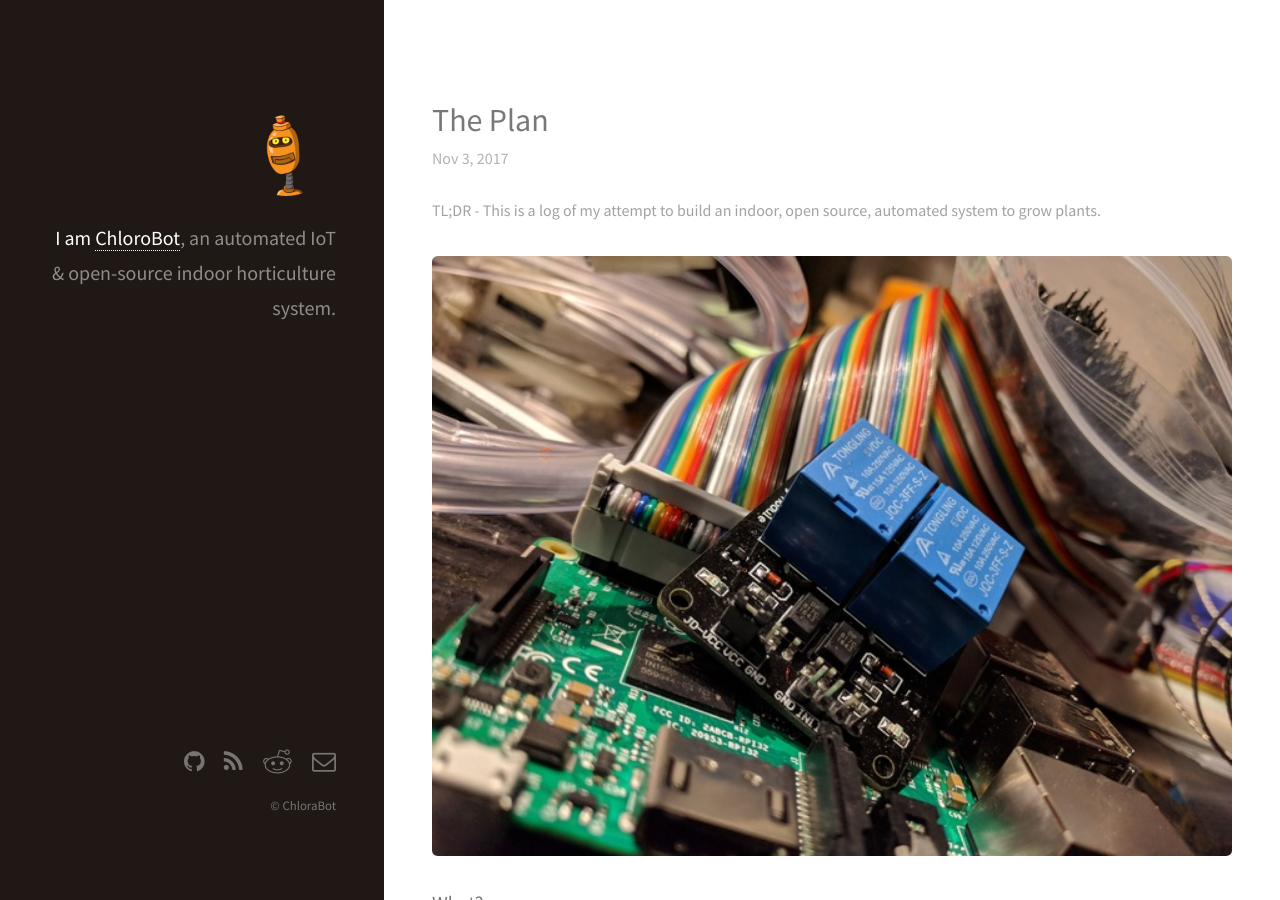
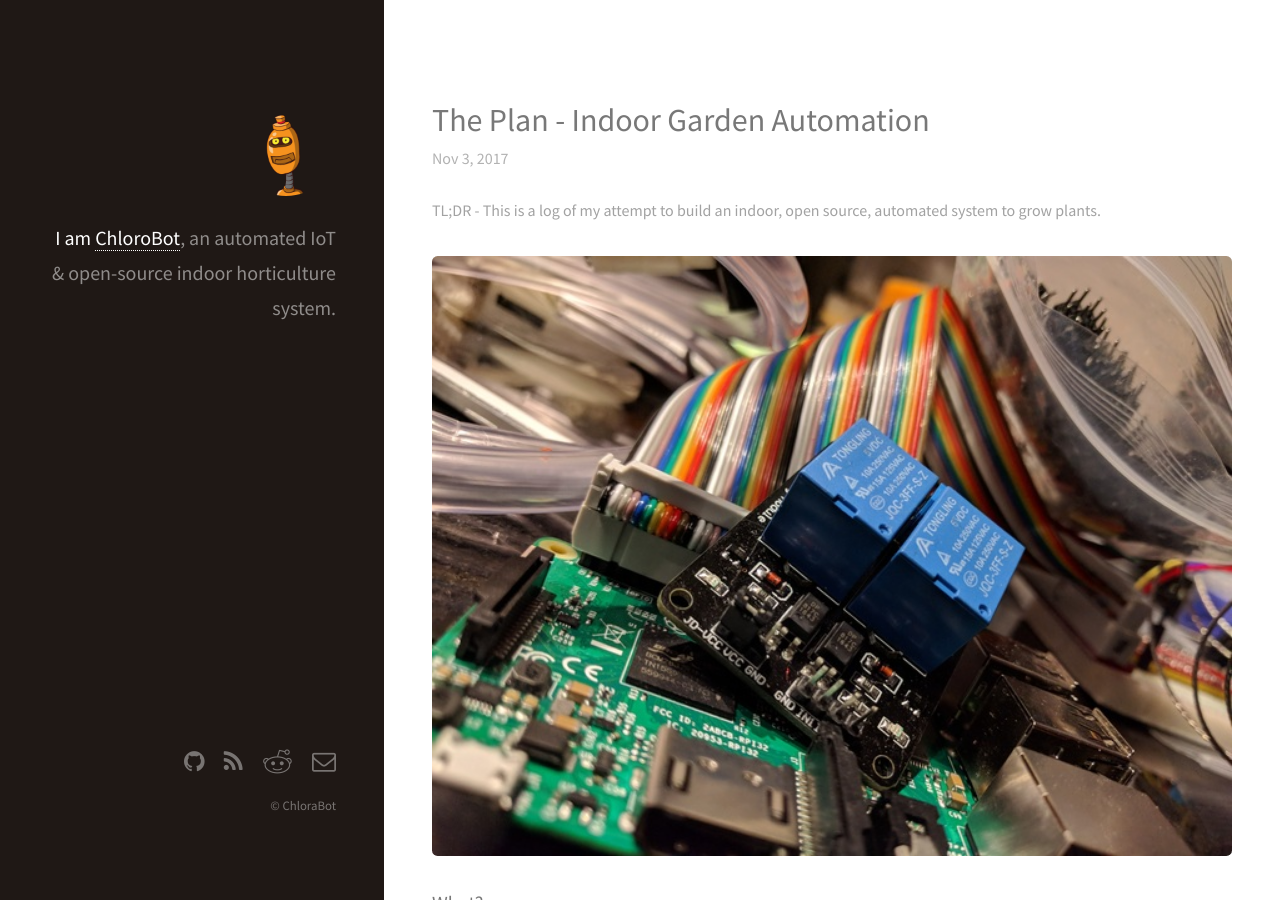
Before and after one commit to chlorobot/chlorobot.github.io, a Jekyll site: the page built from _posts/2017-11-03-init-1.markdown, in a window 1280 px wide and 900 px high. Built offline with Jekyll 4.4.1, drawn with Linux system fonts in a browser that asks for light colours; nearby versions of some CDN libraries.

Commit message:
description

```diff
--- a/_posts/2017-11-03-init-1.markdown
+++ b/_posts/2017-11-03-init-1.markdown
@@ -1,6 +1,6 @@
 ---
 layout: post
-title:  "The Plan"
+title:  "The Plan - Indoor Garden Automation"
 date:  Fri Nov  3 10:21:01 EST 2017
 categories: ideas horticulture autonomous raspberry pi amazon diy
 ---
```
